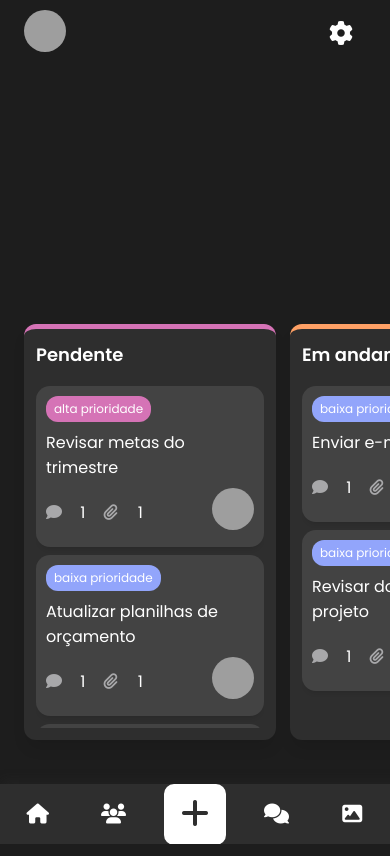
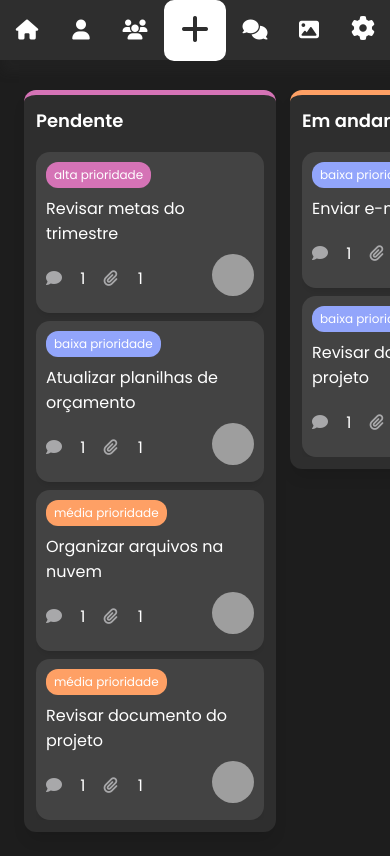
Before and after one commit to iigorvidall/kanban, a PHP site: page / in a window 390 px wide. Run offline with PHP 8.4, Linux system fonts and the light colour scheme; grey boxes are pictures that could not be loaded.

Commit message:
Add files via upload

```diff
--- a/index.html
+++ b/index.html
@@ -21,16 +21,22 @@
                         alt="Perfil de Igor Vidal"></a>
             </div>
         </picture>
+
         <button class="card ">
             <i class="fa-solid fa-house"></i>
         </button>
+
+        <button class="card ">
+            <a href="https://github.com/iigorvidall"><i class="fa-solid fa-user"></i></a>
+        </button>
+
         <button class="card ">
             <i class="fa-solid fa-users"></i>
         </button>
 
 
         <button class="add_card card_plus botaoCentral">
-                <i class="fa-solid fa-plus"></i>
+            <i class="fa-solid fa-plus"></i>
         </button>
 
 
--- a/style.css
+++ b/style.css
@@ -344,7 +344,7 @@
 
   @media (max-width: 767px) {
     body{
-      flex-direction: column-reverse;
+      flex-direction: column;
       justify-content: space-between;
 
     }
@@ -358,7 +358,7 @@
       font-size: 16px;
     }
 
-    .mobile, .config{
+    .mobile{
       display: none;
     }
 
@@ -370,24 +370,17 @@
       align-items: center;
       box-shadow: 10px 4px 10px 8px #2e2e2e41;
       gap: 0px;
-      position: fixed;
-      z-index: 10;
+
     }
 
     .topSide{
-      width: 100%;
-      padding-inline: 24px;
-      padding-top: 10px;
-      display: flex;
-      flex-direction: row;
-      justify-content: space-between;
-      align-items: center;
+      display: none;
     }
 
     .kanban{
       padding-top: 10px;
-      height: 450px !important;
-      margin-bottom: 80px;
+      height: 90% !important;
+      margin-top: 20px;
     }
 
     .fa-gear{
```
